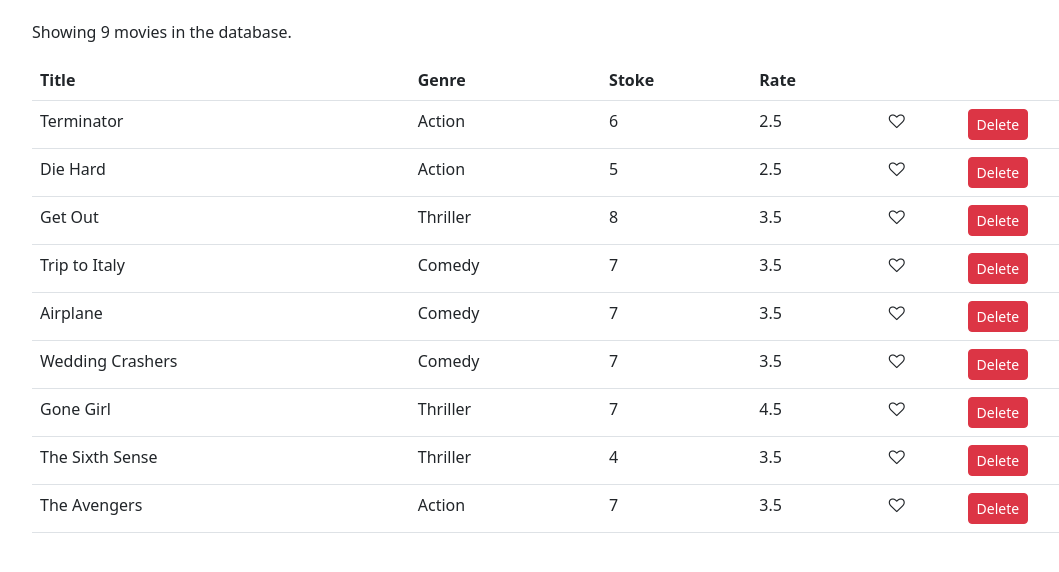
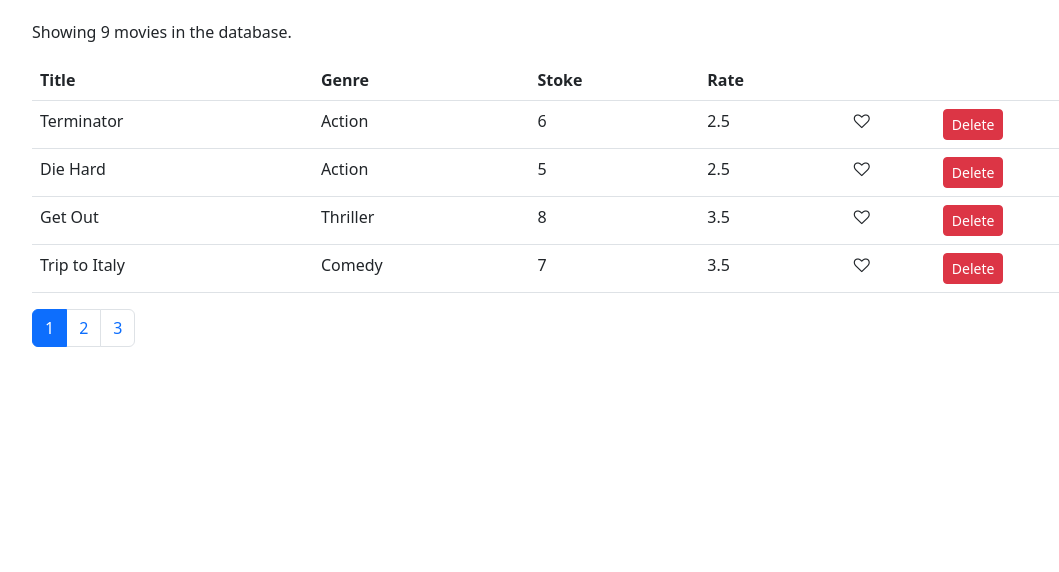
Before and after one commit to amexabee/vidly, a React (Create React App) app: page / in a window 1280 px wide. Shown: the top 572 px of the page, without its empty margins (50-1109 px from the left). Built offline with nearby package versions, Linux system fonts and the light colour scheme.

Commit message:
Implement pagenation

```diff
--- a/package.json
+++ b/package.json
@@ -8,6 +8,8 @@
     "@testing-library/user-event": "^13.5.0",
     "bootstrap": "^5.2.3",
     "font-awesome": "^4.7.0",
+    "lodash": "^4.17.21",
+    "prop-types": "^15.8.1",
     "react": "^18.2.0",
     "react-dom": "^18.2.0",
     "react-scripts": "5.0.1",
--- /dev/null
+++ b/src/components/common/pagination.jsx
@@ -0,0 +1,41 @@
+import React from 'react';
+import PropTypes from 'prop-types';
+import _ from 'lodash';
+
+const Pagination = (props) => {
+  const { itemsCount, pageSize, onPageChange, currentPage } = props;
+
+  const pagesCount = Math.ceil(itemsCount / pageSize);
+  if (pagesCount === 1) return null;
+  const pages = _.range(1, pagesCount + 1);
+
+  return (
+    <nav>
+      <ul className="pagination">
+        {pages.map((page) => (
+          <li
+            key={page}
+            className={page === currentPage ? 'page-item active' : 'page-item'}
+          >
+            <span
+              onClick={() => onPageChange(page)}
+              className="page-link"
+              style={{ cursor: 'pointer' }}
+            >
+              {page}
+            </span>
+          </li>
+        ))}
+      </ul>
+    </nav>
+  );
+};
+
+Pagination.propTypes = {
+  itemsCount: PropTypes.number.isRequired,
+  pageSize: PropTypes.number.isRequired,
+  currentPage: PropTypes.number.isRequired,
+  onPageChange: PropTypes.func.isRequired,
+};
+
+export default Pagination;
--- a/src/components/movies.jsx
+++ b/src/components/movies.jsx
@@ -1,10 +1,14 @@
 import React, { Component } from 'react';
 import Like from './common/like';
+import Pagination from './common/pagination';
 import { getMovies } from '../services/fakeMovieService';
+import { paginate } from './utils/paginate';
 
 class Movies extends Component {
   state = {
     movies: getMovies(),
+    pageSize: 4,
+    currentPage: 1,
   };
 
   handleDelete = (id) => {
@@ -20,12 +24,21 @@
     this.setState({ movies });
   };
 
+  handlePageChange = (page) => {
+    this.setState({ currentPage: page });
+  };
+
   render() {
-    if (this.state.movies.length === 0)
-      return <p>There are no movies in the database.</p>;
+    const { length: count } = this.state.movies;
+    const { currentPage, pageSize, movies: allMovies } = this.state;
+
+    if (count === 0) return <p>There are no movies in the database.</p>;
+
+    const movies = paginate(allMovies, currentPage, pageSize);
+
     return (
       <>
-        <p>Showing {this.state.movies.length} movies in the database.</p>
+        <p>Showing {count} movies in the database.</p>
         <table className="table">
           <thead>
             <tr>
@@ -38,7 +51,7 @@
             </tr>
           </thead>
           <tbody>
-            {this.state.movies.map((movie) => (
+            {movies.map((movie) => (
               <tr key={movie._id}>
                 <td>{movie.title}</td>
                 <td>{movie.genre.name}</td>
@@ -62,6 +75,12 @@
             ))}
           </tbody>
         </table>
+        <Pagination
+          itemsCount={count}
+          pageSize={pageSize}
+          currentPage={currentPage}
+          onPageChange={this.handlePageChange}
+        />
       </>
     );
   }
--- /dev/null
+++ b/src/components/utils/paginate.js
@@ -0,0 +1,6 @@
+import _ from 'lodash';
+
+export function paginate(items, pageNumber, pageSize) {
+  const startIndex = (pageNumber - 1) * pageSize;
+  return _(items).slice(startIndex).take(pageSize).value();
+}
```
Also changed, not shown: 1 other file (tests, documents, lock files or other folders).
